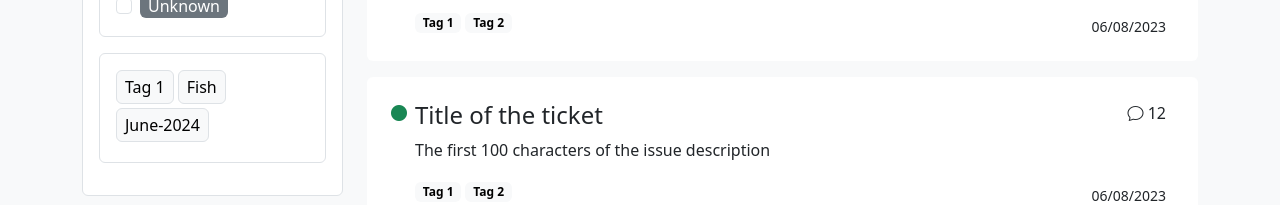
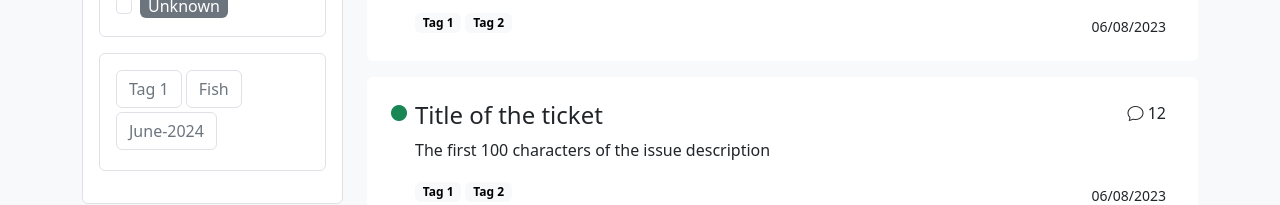
Before and after one commit to iO-Academy/IT-bug-tracking-FE, a React (Vite) app: page / in a window 1280 px wide. Shown: the part 375-580 px from the top of the page. Built offline with nearby package versions, Linux system fonts and the light colour scheme.

Commit message:
Make tag filter selection in sidebar better

```diff
--- a/public/tags.json
+++ b/public/tags.json
@@ -10,7 +10,7 @@
     },
     {
       "name": "June-2024",
-      "id": 2
+      "id": 3
     }
   ]
 }
--- a/src/components/Sidebar/index.jsx
+++ b/src/components/Sidebar/index.jsx
@@ -1,10 +1,11 @@
-import { useContext } from "react";
+import { useContext, useState } from "react";
 import { SeveritiesContext, severityColorMap } from "../../contexts/SeveritiesContext.jsx";
 import { useTags } from "../../hooks/useTags.js";
 
 function Sidebar({selectTag, selectSeverities}) {
     const severities = useContext(SeveritiesContext)
     const tags = useTags()
+    const [selectedTag, setSelectedTag] = useState('')
 
     const handleCheckedSeverity = (e) => {
         if (e.target.checked) {
@@ -15,7 +16,13 @@ function Sidebar({selectTag, selectSeverities}) {
     }
 
     const handleSelectedTag = (e) => {
-        selectTag(e.target.id)
+        if (selectedTag === e.target.value) {
+            setSelectedTag('')
+            selectTag('')
+        } else {
+            setSelectedTag(e.target.value)
+            selectTag(e.target.value)
+        }
     }
 
     return (
@@ -46,13 +53,20 @@ function Sidebar({selectTag, selectSeverities}) {
                 <div className="border rounded bg-white p-3 mb-3">
                     { tags.list.map(tag => {
                         return (
-                            <span
-                                className="d-inline-block text-bg-light border rounded fs-6 py-1 px-2 me-1 mb-1 tag"
-                                id={tag.name} key={tag.name}
-                                onClick={handleSelectedTag}
-                            >
-                                {tag.name}
-                            </span>
+                            <>
+                                <input
+                                    type="radio"
+                                    className="btn-check"
+                                    name="tag"
+                                    id={`tag-${tag.name}`}
+                                    value={tag.name}
+                                    checked={selectedTag === tag.name}
+                                    onClick={handleSelectedTag}
+                                />
+                                <label className="btn btn-outline-secondary border me-1 mb-1" htmlFor={`tag-${tag.name}`} key={tag.id}>
+                                    {tag.name}
+                                </label>
+                            </>
                         )
                     })}
                 </div>
```
